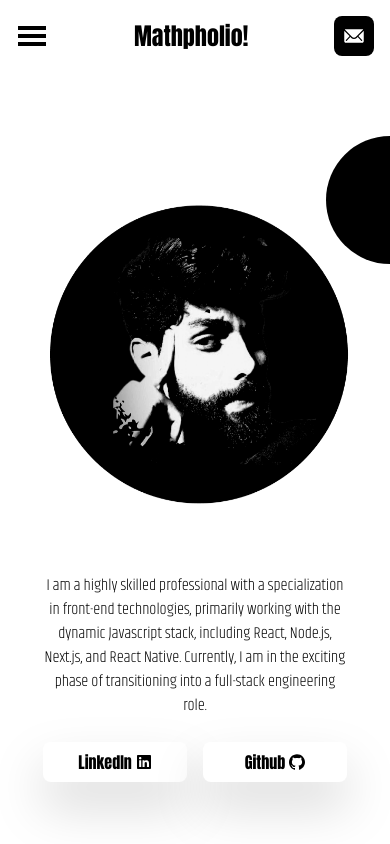
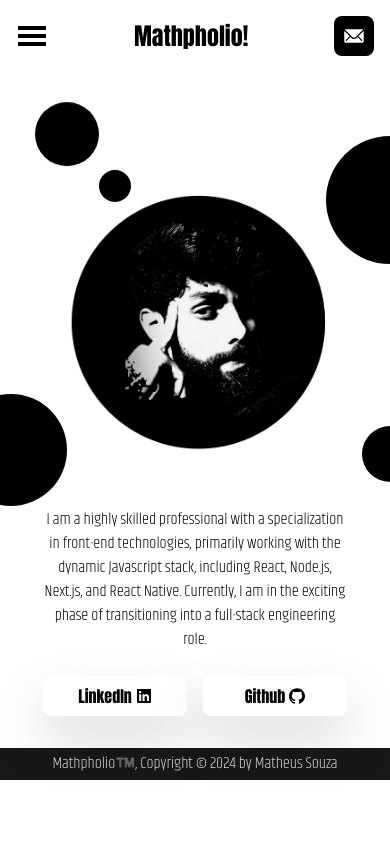
Before and after one commit to matheusgomessouza/mathpholio, a Next.js app: page / in a window 390 px wide. Shown: the top 844 px of the page. Built offline with nearby package versions, Linux system fonts and the light colour scheme; a small style sheet from the web is missing; what prettier-plugin-tailwindcss would draw is missing.

Commit message:
feat: Removing second section / working on mobile responsiveness

```diff
--- a/src/app/page.tsx
+++ b/src/app/page.tsx
@@ -10,13 +10,13 @@ export default function Home() {
       <main className="p-8">
         <div className="m-auto mt-8 flex flex-col">
           <ParallaxComponent />
-          <section id="skills" className="my-20 block w-full gap-8">
+          {/* <section id="skills" className="my-20 block w-full gap-8">
             <h2>
               Building the highest quality applications with the following
               technologies
             </h2>
             <ReorderComponent data={techs} />
-          </section>
+          </section> */}
         </div>
       </main>
       <footer className="bottom-0 w-full bg-zinc-900 px-4 py-1 text-center text-color-six lg:text-end">
--- a/src/components/Header/Header.tsx
+++ b/src/components/Header/Header.tsx
@@ -12,7 +12,7 @@ export default function HeaderComponent() {
 
   return (
     <>
-      <header className="flex w-full items-center justify-between gap-2 p-4 lg:hidden">
+      <header className="mobile flex w-full items-center justify-between gap-2 p-4 lg:hidden">
         <GiHamburgerMenu
           size={32}
           onClick={() => setToggleMobileMenu(!toggleMobileMenu)}
@@ -62,7 +62,7 @@ export default function HeaderComponent() {
         </Link>
       </header>
 
-      <header className=" fixed z-10 m-auto hidden w-full items-center justify-between bg-gradient-to-b px-8 pt-4 lg:flex">
+      <header className="fixed z-10 m-auto hidden w-full items-center justify-between bg-gradient-to-b px-8 pt-4 lg:flex">
         <h1 className="cssanimation leFadeInRight  sequence text-4xl">
           Mathpholio!
         </h1>
--- a/src/components/Parallax/index.tsx
+++ b/src/components/Parallax/index.tsx
@@ -56,7 +56,7 @@ export default function ParallaxComponent() {
         <div className="four absolute left-48 top-72 hidden h-16 w-16 rounded-full bg-black lg:block" />
       </Parallax>
       <Parallax speed={-5}>
-        <div className="five absolute left-0 top-24 hidden h-48 w-48 rounded-full bg-black lg:block" />
+        <div className="five absolute hidden h-24 w-48 rounded-b-full bg-black lg:left-0 lg:top-24 lg:block lg:h-48 lg:w-48 lg:rounded-full" />
       </Parallax>
       <aside className="flex w-1/2 items-center justify-center">
         <Parallax speed={-1}>
@@ -68,24 +68,24 @@ export default function ParallaxComponent() {
               height={700}
               sizes=""
               alt="A person with a long beard, serious expression"
-              className="relative z-[2] w-screen"
+              className="relative z-[2] w-[85vw]"
             />
           </div>
         </Parallax>
       </aside>
 
       <Parallax speed={-5}>
-        <div className="two absolute right-0 hidden h-16 w-16 rounded-full bg-black lg:block" />
+        <div className="two absolute right-16 top-0 h-8 w-8 rounded-full bg-black lg:right-24 lg:block lg:h-16 lg:w-16" />
       </Parallax>
       <Parallax speed={-5}>
-        <div className="six absolute right-24 top-56 hidden h-44  w-44 rounded-full bg-black lg:block" />
+        <div className="six absolute right-32 top-56 h-28 w-28 rounded-full bg-black lg:right-24 lg:top-56 lg:block lg:h-44 lg:w-44" />
       </Parallax>
-      <div className="seven absolute bottom-96 right-0 -mr-8 hidden h-48 w-24 rounded-l-full bg-black lg:block" />
+      <div className="seven absolute right-0 top-1/2 -mr-8 h-14 w-7 rounded-l-full bg-black lg:bottom-96 lg:right-0 lg:block lg:h-48 lg:w-24" />
       <Parallax speed={-5}>
         <div className="eight absolute bottom-72 right-44 hidden h-32 w-32 rounded-full bg-black lg:block" />
       </Parallax>
       <Parallax speed={5}>
-        <div className="nine absolute bottom-96 right-96 hidden h-16 w-16 rounded-full bg-black lg:block" />
+        <div className="nine absolute right-24 top-0  h-16 w-16 rounded-full bg-black lg:bottom-96 lg:right-96 lg:block" />
       </Parallax>
     </section>
   );
```
